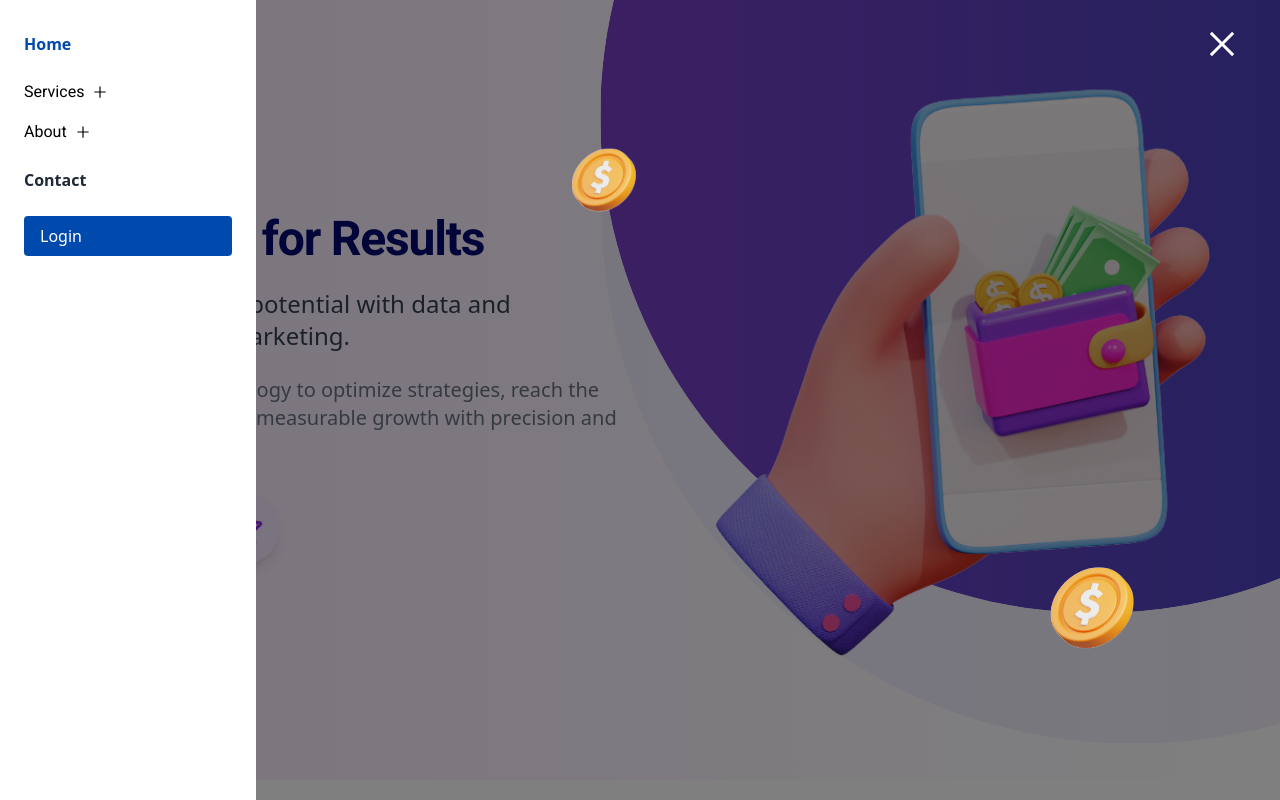
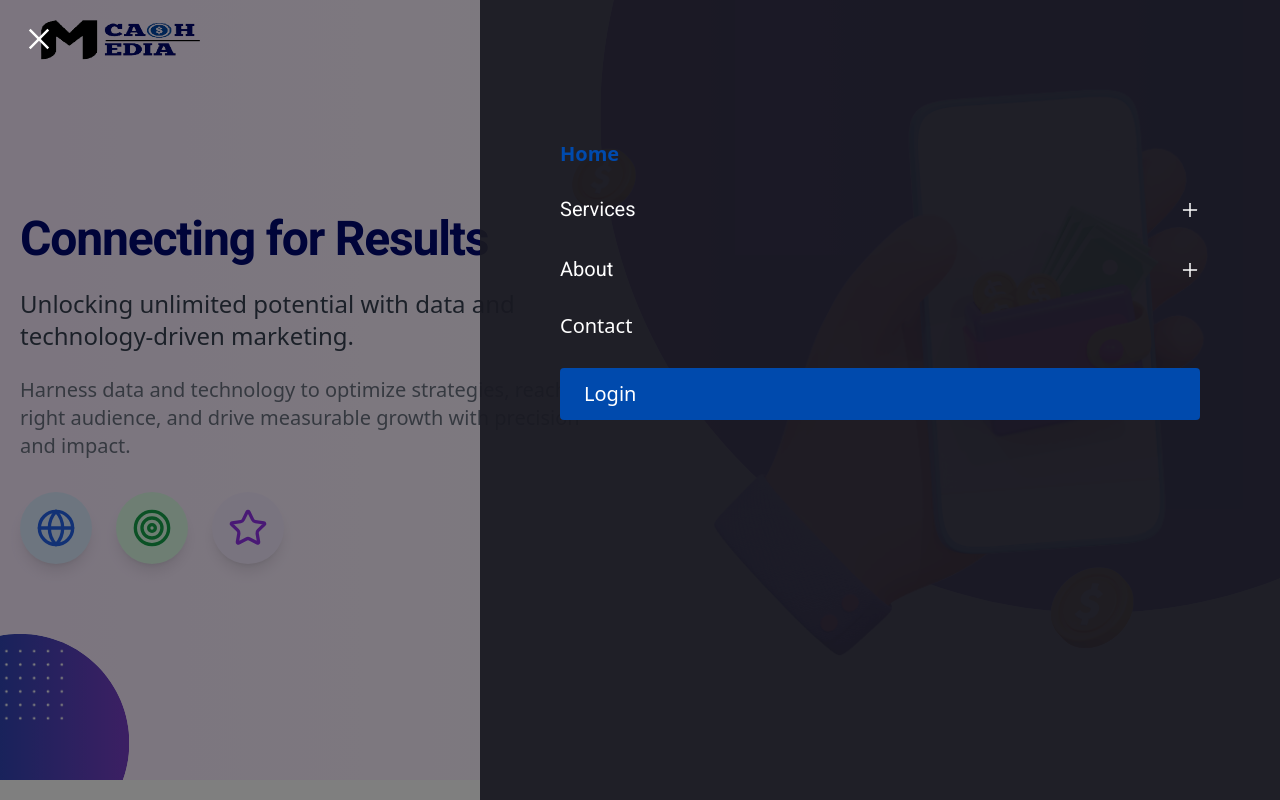
Before and after one commit to mdanamulhasan201/network_landingPage, a React (Vite) app: page / in a window 1280 px wide. Both pictures are taken after a click on the button 1222 px from the left and 44 px from the top of the page. Shown: the top 800 px of the page. Built offline with nearby package versions, Linux system fonts and the light colour scheme.

Commit message:
update navbar added

```diff
--- a/src/components/Home/Hero.jsx
+++ b/src/components/Home/Hero.jsx
@@ -56,10 +56,10 @@ const Hero = () => {
                     <img src={toptransparentCircle} alt="" className="w-full h-full" />
                 </div>
 
-                <div className="absolute z-50 right-[580px] top-36  xl:right-[640px] 2xl:right-[850px] 2xl:top-36 hidden lg:block">
+                <div className="absolute z-20 right-[580px] top-36  xl:right-[640px] 2xl:right-[850px] 2xl:top-36 hidden lg:block">
                     <img src={dollarTop} alt="" className="w-full h-full" />
                 </div>
-                <div className="absolute z-50 right-28 bottom-32 xl:right-36 xl:bottom-30 2xl:right-44 2xl:bottom-40 hidden lg:block">
+                <div className="absolute z-20 right-28 bottom-32 xl:right-36 xl:bottom-30 2xl:right-44 2xl:bottom-40 hidden lg:block">
                     <img src={dollarBottom} alt="" className="w-full h-full" />
                 </div>
 
@@ -77,7 +77,7 @@ const Hero = () => {
 
 
             {/* Centered Content */}
-            <div className="relative py-20 grid grid-cols-1 md:grid-cols-2 items-center justify-between gap-10 z-10 px-4 sm:px-10 xl:px-4 max-w-screen-xl mx-auto">
+            <div className="relative py-20 grid grid-cols-1 md:grid-cols-2 items-center justify-between gap-10 z-10 px-5 sm:px-10 xl:px-5 max-w-screen-xl mx-auto">
                 {/* Left side */}
                 <div className="text-center md:text-left md:w-full">
                     {/* Animated Headline */}
--- a/src/components/shared/Navbar.jsx
+++ b/src/components/shared/Navbar.jsx
@@ -1,7 +1,7 @@
 import { useEffect, useState } from 'react';
 import { Link, useLocation } from 'react-router-dom';
 import { motion, AnimatePresence } from 'framer-motion';
-import { CgMenuRight } from 'react-icons/cg';
+import { CgMenuRight, CgMenuRightAlt } from 'react-icons/cg';
 import { AiOutlineClose, AiOutlinePlus, AiOutlineMinus } from 'react-icons/ai';
 import logo from '../../assets/logoo.png';
 
@@ -10,6 +10,11 @@ const ResponsiveNavbar = () => {
     const [activeDropdown, setActiveDropdown] = useState(null);
     const location = useLocation();
     const [isScrolled, setIsScrolled] = useState(false);
+    const [isHovered, setIsHovered] = useState(false);
+
+    const toggleDropdown = (dropdownName) => {
+        setActiveDropdown(activeDropdown === dropdownName ? null : dropdownName);
+    };
 
     // Toggle the sidebar
     const toggleMenu = () => {
@@ -43,48 +48,139 @@ const ResponsiveNavbar = () => {
         { label: 'Careers', path: '/careers' }
     ];
 
-    // Sidebar Animation
-    const sidebarVariants = {
-        closed: { x: '-100%', transition: { type: 'tween', duration: 0.3 } },
-        open: { x: 0, transition: { type: 'tween', duration: 0.3 } }
+    // Dropdown Animations
+    const dropdownVariants = {
+        closed: {
+            opacity: 0,
+            x: -20,
+            transition: {
+                duration: 0.3
+            }
+        },
+        open: {
+            opacity: 1,
+            x: 0,
+            transition: {
+                duration: 0.3
+            }
+        }
     };
 
-    // Dropdown Animation
-    const dropdownVariants = {
-        closed: { height: 0, opacity: 0, transition: { duration: 0.3 } },
-        open: { height: 'auto', opacity: 1, transition: { duration: 0.3 } },
+
+    const desktopDropdownVariants = {
+        closed: {
+            opacity: 0,
+            y: -10,
+            visibility: 'hidden'
+        },
+        open: {
+            opacity: 1,
+            y: 0,
+            visibility: 'visible',
+            transition: {
+                duration: 0.3
+            }
+        }
+    };
+
+    const sidebarVariants = {
+        closed: {
+            x: '100%',
+            transition: {
+                type: 'tween',
+                duration: 0.3
+            }
+        },
+        open: {
+            x: 0,
+            transition: {
+                type: 'tween',
+                duration: 0.3
+            }
+        }
+    };
+
+    const iconVariants = {
+        closed: { rotate: 0 },
+        open: { rotate: 180 },
+    };
+
+
+    const containerVariants = {
+        open: {
+            transition: {
+                staggerChildren: 0.2, // Delay each child by 0.2 seconds
+                delayChildren: 0.2, // Delay the appearance of children to make sure the sidebar is opened first
+            },
+        },
+        closed: {},
+    };
+
+    const linkVariants = {
+        open: {
+            opacity: 1,
+            y: 0,
+            transition: {
+                duration: 0.3,
+            },
+        },
+        closed: {
+            opacity: 0,
+            y: -10,
+        },
     };
 
     const getActiveClass = (path) => {
-        return location.pathname === path ? 'text-Blue font-bold' : 'font-bold';
+        return location.pathname === path ? 'text-Blue font-bold' : '';
     };
 
     // Dropdown Component
-    const Dropdown = ({ items, dropdownName }) => (
-        <div className="relative text-black font-heebo group">
+    const Dropdown = ({
+        items,
+        dropdownName,
+        isMobile = false,
+        className = ''
+    }) => (
+        <div className={`relative text-black font-heebo group ${className}`}>
             <button
-                onClick={() => setActiveDropdown(activeDropdown === dropdownName ? null : dropdownName)}
-                className="flex items-center space-x-2 text-black hover:text-gray-500 transition duration-300 w-full"
+                onClick={() => toggleDropdown(dropdownName)}
+                className={`
+                    flex items-center space-x-2 text-black
+                    ${isMobile ? 'w-full justify-between text-white ' : 'hover:text-gray-500  transform duration-300'}
+                `}
             >
                 <span>{dropdownName.charAt(0).toUpperCase() + dropdownName.slice(1)}</span>
+                <motion.div
+                    variants={iconVariants}
+                    initial="closed"
+                    animate={activeDropdown === dropdownName ? 'open' : 'closed'}
+                >
                     {activeDropdown === dropdownName ? <AiOutlineMinus /> : <AiOutlinePlus />}
+                </motion.div>
             </button>
 
             <AnimatePresence>
                 {activeDropdown === dropdownName && (
                     <motion.div
-                        variants={dropdownVariants}
+                        variants={isMobile ? dropdownVariants : desktopDropdownVariants}
                         initial="closed"
                         animate="open"
                         exit="closed"
-                        className="pl-4 mt-2"
+                        className={`
+                            ${isMobile
+                                ? 'pl-4 mt-2'
+                                : 'absolute z-50 top-full left-0 mt-2 bg-white border text-gray-800 rounded shadow-lg w-48 py-2'}`}
                     >
                         {items.map((item, index) => (
                             <Link
                                 key={index}
                                 to={item.path}
-                                className={`block py-2 hover:text-gray-500 transition duration-300 ${getActiveClass(item.path)}`}
-                                onClick={() => setIsMenuOpen(false)}
+                                className={`
+                                    block ${isMobile
+                                        ? 'py-2  text-white hover:text-gray-500 transform duration-300 text-lg'
+                                        : 'px-4  py-2  hover:text-Blue transform duration-300'}
+                                    ${getActiveClass(item.path)}
+                                `}
                             >
                                 {item.label}
                             </Link>
@@ -96,23 +192,92 @@ const ResponsiveNavbar = () => {
     );
 
     return (
-        <nav className={`fixed w-full z-50 transition-all duration-300 ${isScrolled ? '' : 'bg-transparent'}`}>
-            <div className="px-10 2xl:px-20 py-6 flex items-center justify-between">
+        <nav className={`fixed w-full z-40 transition-all duration-300 ${isScrolled ? 'bg-slate-50' : 'bg-transparent'}`}>
+            <div className="px-10 2xl:px-20 py-5 flex items-center justify-between">
                 {/* Logo */}
                 <Link to="/" className="flex items-center space-x-2">
                     <img src={logo} alt="Logo" className="w-36 h-8 md:w-40 md:h-10" />
                 </Link>
 
+                <div>
+                    {/* The motion div that hides on scroll */}
+                    <motion.div
+                        initial={{ opacity: 1 }}
+                        animate={{ opacity: isScrolled ? 0 : 1 }}
+                        transition={{ duration: 0.3 }}
+                        className="hidden md:block"
+                    >
+                        <button
+                            onClick={toggleMenu}
+                            className="z-50 text-white text-3xl"
+                            onMouseEnter={() => setIsHovered(true)}
+                            onMouseLeave={() => setIsHovered(false)}
+                        >
+                            {isMenuOpen ? (
+                                <></>
+                            ) : isHovered ? (
+                                <CgMenuRightAlt className="text-white text-4xl" />
+                            ) : (
+                                <CgMenuRight className="text-white text-4xl" />
+                            )}
+                        </button>
+                    </motion.div>
+
+                    {/* The div that shows when scrolling */}
+                    {isScrolled && (
+                        <motion.div
+                            initial={{ opacity: 0 }}
+                            animate={{ opacity: 1 }}
+                            exit={{ opacity: 0 }}
+                            transition={{ duration: 0.3 }}
+                            className="fixed top-0 left-0 w-full "
+                        >
+                            <div className="flex items-center justify-between px-10 2xl:px-20 py-5">
+                                {/* Logo for scrolling state */}
+                                <Link to="/" className="flex items-center space-x-2">
+                                    {/* <img src={logo} alt="Logo" className="w-36 h-8 md:w-40 md:h-10" /> */}
+                                </Link>
+
+                                {/* Navigation Links */}
+                                <div className="hidden md:flex items-center space-x-6 font-heebo text-lg">
+                                    <Link
+                                        to="/"
+                                        className={`hover:text-gray-500 transform duration-300 ${getActiveClass("/")}`}
+                                    >
+                                        Home
+                                    </Link>
+                                    <Dropdown items={servicesDropdownItems} dropdownName="services" />
+                                    <Dropdown items={aboutDropdownItems} dropdownName="about" />
+                                    <Link
+                                        to="/contact"
+                                        className={`hover:text-gray-500 transform duration-300 ${getActiveClass("/contact")}`}
+                                    >
+                                        Contact
+                                    </Link>
+                                    <Link
+                                        to="/login"
+                                        className={`px-5 py-1 text-white rounded-full bg-Blue hover:bg-Blue-hover transform duration-300 ${getActiveClass("/login")}`}
+                                    >
+                                        Login
+                                    </Link>
+                                </div>
+                            </div>
+                        </motion.div>
+                    )}
+                </div>
+
+                {/* Always visible on mobile */}
+                <div className="md:hidden">
                     <button onClick={toggleMenu} className="z-50 text-white text-3xl">
                         {isMenuOpen ? (
-                        <AiOutlineClose className={`${isScrolled ? 'text-white' : 'text-white'} text-4xl`} />
+                            <AiOutlineClose className="text-white text-4xl " />
                         ) : (
-                        <CgMenuRight className={`${isScrolled ? 'text-Blue' : 'text-white'} text-4xl`} />
+                            <CgMenuRight className="text-white text-4xl" />
                         )}
                     </button>
+                </div>
 
-
-                {/* Sidebar */}
+                {/* Sidebar Content */}
                 <AnimatePresence>
                     {isMenuOpen && (
                         <>
@@ -121,49 +286,81 @@ const ResponsiveNavbar = () => {
                                 initial={{ opacity: 0 }}
                                 animate={{ opacity: 0.5 }}
                                 exit={{ opacity: 0 }}
-                                className="fixed inset-0 bg-black z-40"
+                                className="fixed inset-0 bg-black z-10"
                                 onClick={toggleMenu}
                             />
 
-                            {/* Sidebar Content */}
+                            {/* Close Button outside the sidebar */}
+                            <button
+                                onClick={toggleMenu}
+                                className="absolute top-6 left-6 z-20 text-white text-3xl"
+                            >
+                                <AiOutlineClose />
+                            </button>
+
                             <motion.div
                                 variants={sidebarVariants}
                                 initial="closed"
                                 animate="open"
                                 exit="closed"
-                                className="fixed top-0 left-0 w-64 h-full bg-white text-gray-800 z-50 p-6 overflow-y-auto"
+                                className="fixed top-0 right-0 w-72 md:w-[500px] lg:w-[650px] xl:w-[800px] h-full bg-[#19192200] text-white z-50 px-10 md:px-20 py-20 overflow-y-auto"
                             >
-                                <div className="space-y-4">
+                                {/* Sidebar Links */}
+                                <motion.div
+                                    variants={sidebarVariants}
+                                    initial="closed"
+                                    animate="open"
+                                    exit="closed"
+                                    className="fixed top-0 right-0 w-72 md:w-[500px] lg:w-[650px] xl:w-[800px] h-full bg-[#191922ee] text-white z-50 px-10 md:px-20 py-20 overflow-y-auto"
+                                >
+                                    {/* Sidebar Links */}
+                                    <motion.div
+                                        variants={containerVariants}
+                                        initial="closed"
+                                        animate="open"
+                                        className="space-y-4 text-xl text-white mt-12"
+                                    >
+                                        <motion.div variants={linkVariants}>
                                             <Link
                                                 to="/"
-                                        className={`block py-2 ${getActiveClass('/')}`}
+                                                className={`block py-3 ${getActiveClass('/')}`}
                                                 onClick={toggleMenu}
                                             >
                                                 Home
                                             </Link>
+                                        </motion.div>
 
-                                    <Dropdown items={servicesDropdownItems} dropdownName="services" />
-                                    <Dropdown items={aboutDropdownItems} dropdownName="about" />
+                                        <motion.div variants={linkVariants}>
+                                            <Dropdown items={servicesDropdownItems} className="mb-8" dropdownName="services" isMobile={true} />
+                                            <Dropdown items={aboutDropdownItems} dropdownName="about" isMobile={true} />
+                                        </motion.div>
 
+                                        <motion.div variants={linkVariants}>
                                             <Link
                                                 to="/contact"
-                                        className={`block py-2 hover:text-gray-500 ${getActiveClass('/contact')}`}
+                                                className={`block py-3 hover:text-white ${getActiveClass('/contact')}`}
                                                 onClick={toggleMenu}
                                             >
                                                 Contact
                                             </Link>
+                                        </motion.div>
+
+                                        <motion.div variants={linkVariants}>
                                             <Link
                                                 to="/login"
-                                        className="block bg-Blue text-white px-4 py-2 rounded hover:bg-Blue-hover transition duration-300"
+                                                className="block bg-Blue text-white px-6 py-3 rounded hover:bg-Blue-hover transform duration-300"
                                                 onClick={toggleMenu}
                                             >
                                                 Login
                                             </Link>
-                                </div>
+                                        </motion.div>
+                                    </motion.div>
+                                </motion.div>
                             </motion.div>
                         </>
                     )}
                 </AnimatePresence>
+
             </div>
         </nav>
     );
```
Lines whose indentation alone changed are shown as unchanged.
